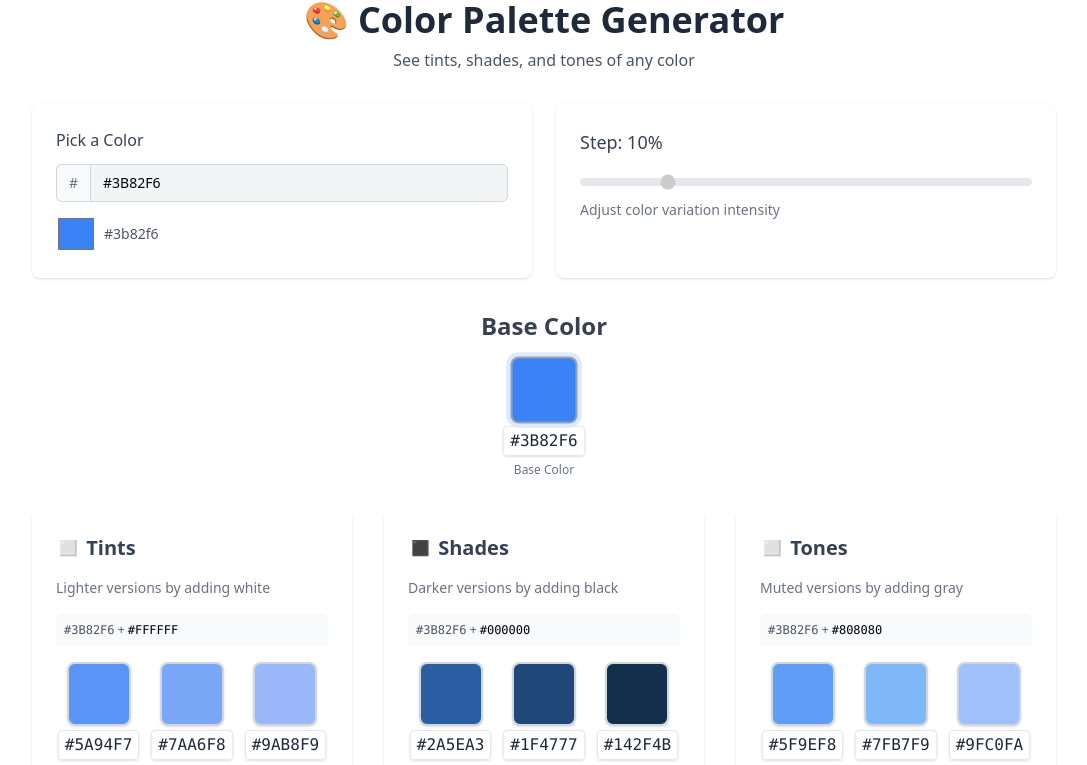
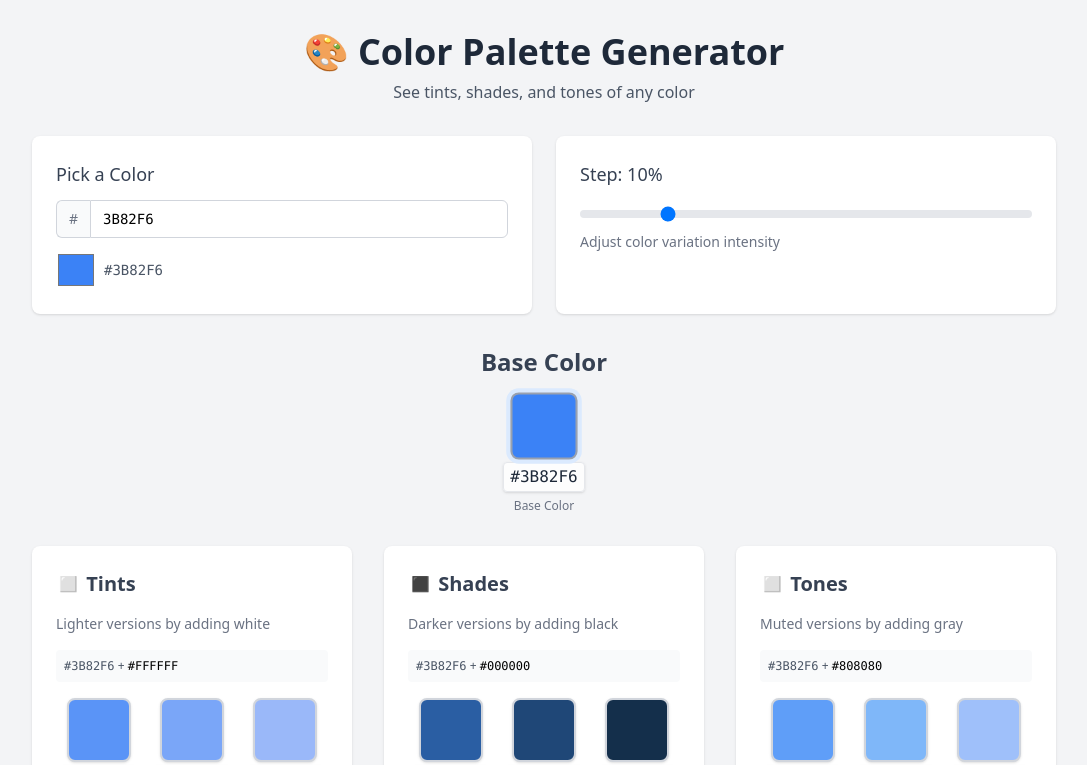
Before and after one commit to asifjirayat/color-generator, a React (Vite) app: page / in a window 1280 px wide. Shown: the top 765 px of the page, without its empty margins (96-1183 px from the left). Built offline with nearby package versions, Linux system fonts and the light colour scheme.

Commit message:
Added interactivity to enter or pick a color as base color.

```diff
--- a/src/App.jsx
+++ b/src/App.jsx
@@ -5,9 +5,8 @@ import ColorPalette from "./components/ColorPalette.jsx";
 import ToastNotification from "./components/ToastNotification.jsx";
 
 export default function App() {
-  //Static data
-  const baseColor = "#3b82f6";
-  const step = 10;
+  const [baseColor, setBaseColor] = useState("#3b82f6");
+  const [step, setStep] = useState(10);
 
   const palette = {
     base: "#3b82f6",
@@ -57,7 +56,7 @@ export default function App() {
   }, []);
 
   return (
-    <div className="min-h-screen bg-gray-100-py-8 px-4">
+    <div className="min-h-screen bg-gray-100 py-8 px-4">
       <div className="max-w-5xl mx-auto space-y-8">
         {/* Header */}
         <header className="text-center">
@@ -69,8 +68,13 @@ export default function App() {
           </p>
         </header>
         {/* Controls (Static placeholder) */}
-        <ColorControls baseColor={baseColor} step={step} />
-        {/* Base Color */}
+        <ColorControls
+          baseColor={baseColor}
+          onColorChange={setBaseColor}
+          step={step}
+          onStepChange={setStep}
+        />
+        {/* Base Color Display */}
         <section className="text-center">
           <h2 className="text-2xl font-semibold text-gray-700 mb-4">
             Base Color
@@ -79,11 +83,11 @@ export default function App() {
             color={baseColor}
             label="Base Color"
             isBase
-            onCopy={handleColorCopy}
+            onCopy={() => handleColorCopy(baseColor)}
           />
         </section>
         {/* Generated Palette */}
-        <ColorPalette palette={palette} onCopyColor={handleColorCopy} />
+        <ColorPalette palette={palette} onColorCopy={handleColorCopy} />
         {/* Single Toast at top level */}
         <ToastNotification color={copiedColor} isVisible={isToastVisible} />
       </div>
--- a/src/components/ColorControls.jsx
+++ b/src/components/ColorControls.jsx
@@ -1,30 +1,66 @@
-export default function ColorControls({ baseColor, step }) {
+import { useEffect, useState } from "react";
+
+export default function ColorControls({
+  baseColor,
+  onColorChange,
+  step,
+  onStepChange,
+}) {
+  //Local state for input, separate from baseColor
+  const [inputValue, setInputValue] = useState(
+    baseColor.slice(1).toUpperCase()
+  );
+
+  useEffect(() => {
+    setInputValue(baseColor.slice(1).toUpperCase());
+  }, [baseColor]);
+
+  const handleChange = (e) => {
+    const value = e.target.value.toUpperCase();
+    //Allow only hex characters, max 6
+    if (!/^[0-9A-F]*$/.test(value) || value.length > 6) return;
+
+    //Always update local state
+    setInputValue(value);
+
+    //Only update baseColor if 6 digits
+    if (value.length === 6) {
+      onColorChange(`#${value}`);
+    }
+  };
+
   return (
     <div className="grid grid-cols-1 md:grid-cols-2 gap-6">
-      {/* Color Input Mock */}
+      {/* Color Input */}
       <div className="bg-white p-6 rounded-lg shadow">
-        <h3 className="text lg font-medium text-gray-700 mb-3">Pick a Color</h3>
-        <div className="space-y-3">
-          <div className="flex">
+        <h3 className="text-lg font-medium text-gray-700 mb-3">Pick a Color</h3>
+        {/* HEX input */}
+        <div className="flex mb-3">
           <span className="inline-flex items-center px-3 rounded-l-md border border-r-0 border-gray-300 bg-gray-50 text-gray-500 text-sm">
             #
           </span>
           <input
             type="text"
-              value={"#3B82F6"}
-              readOnly
-              className="flex-1 px-3 py-2 border border-gray-300 rounded-r-md bg-gray-100 text-sm"
+            value={inputValue}
+            onChange={handleChange}
+            placeholder="FFFFFF"
+            maxLength={6}
+            className="flex-1 font-mono px-3 py-2 border border-gray-300 rounded-r-md text-sm focus:outline-none focus:ring-2 focus:ring-blue-500"
+            aria-label="Hex color code"
           />
         </div>
+        {/* Color Picker */}
         <div className="flex items-center space-x-2">
           <input
             type="color"
-              value={"#3b82f6"}
-              disabled
-              className="w-10 h-10 cursor-pointer"
+            value={baseColor}
+            onChange={(e) => onColorChange(e.target.value)}
+            className="w-10 h-10 cursor-pointer border-none"
+            aria-label="Color picker"
           />
-            <span className="text-sm text-gray-600">{baseColor}</span>
-          </div>
+          <span className="text-sm text-gray-600 font-mono">
+            {baseColor.toUpperCase()}
+          </span>
         </div>
       </div>
 
@@ -37,9 +73,9 @@ export default function ColorControls({ baseColor, step }) {
           type="range"
           min={1}
           max={50}
-          value={10}
-          disabled
-          className="w-full h-2 bg-gray-200 rounded-lg appearance-none cursor-not-allowed"
+          value={step}
+          onChange={(e) => onStepChange(Number(e.target.value))}
+          className="w-full h-2 bg-gray-200 rounded-lg appearance-none"
         />
         <p className="text-sm text-gray-500 mt-2">
           Adjust color variation intensity
--- a/src/components/ColorPalette.jsx
+++ b/src/components/ColorPalette.jsx
@@ -1,6 +1,6 @@
 import ColorSwatch from "./ColorSwatch.jsx";
 
-export default function ColorPalette({ palette, onCopyColor }) {
+export default function ColorPalette({ palette, onColorCopy }) {
   return (
     <div className="grid grid-cols-1 md:grid-cols-3 gap-8">
       {/* Tints */}
@@ -20,7 +20,7 @@ export default function ColorPalette({ palette, onCopyColor }) {
               key={i}
               color={color}
               label={`+${(i + 1) * 10}%`}
-              onCopy={onCopyColor}
+              onCopy={onColorCopy}
             />
           ))}
         </div>
@@ -43,7 +43,7 @@ export default function ColorPalette({ palette, onCopyColor }) {
               key={i}
               color={color}
               label={`-${(i + 1) * 10}%`}
-              onCopy={onCopyColor}
+              onCopy={onColorCopy}
             />
           ))}
         </div>
@@ -66,7 +66,7 @@ export default function ColorPalette({ palette, onCopyColor }) {
               key={i}
               color={color}
               label={`sat -${(i + 1) * 10}%`}
-              onCopy={onCopyColor}
+              onCopy={onColorCopy}
             />
           ))}
         </div>
```
Lines whose indentation alone changed are shown as unchanged.
